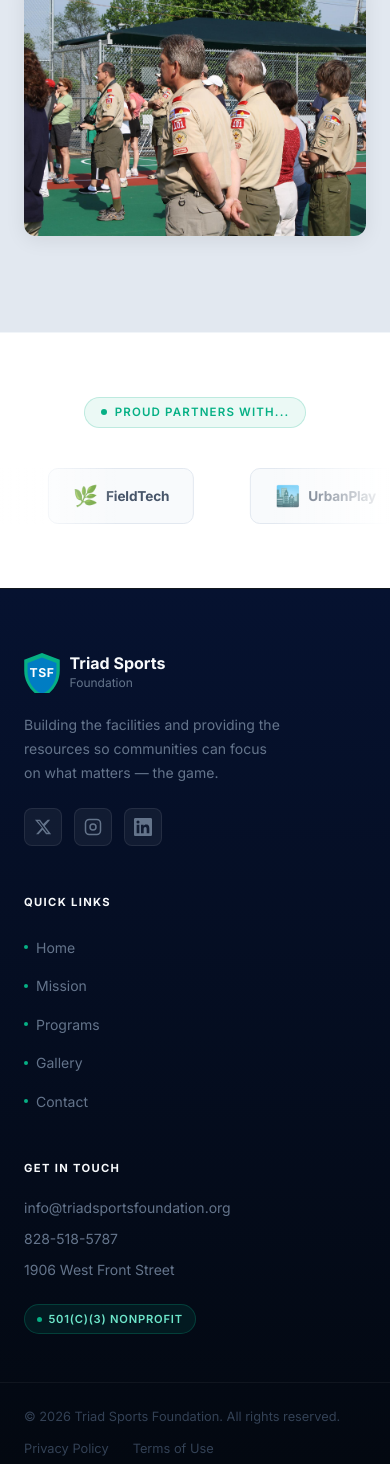
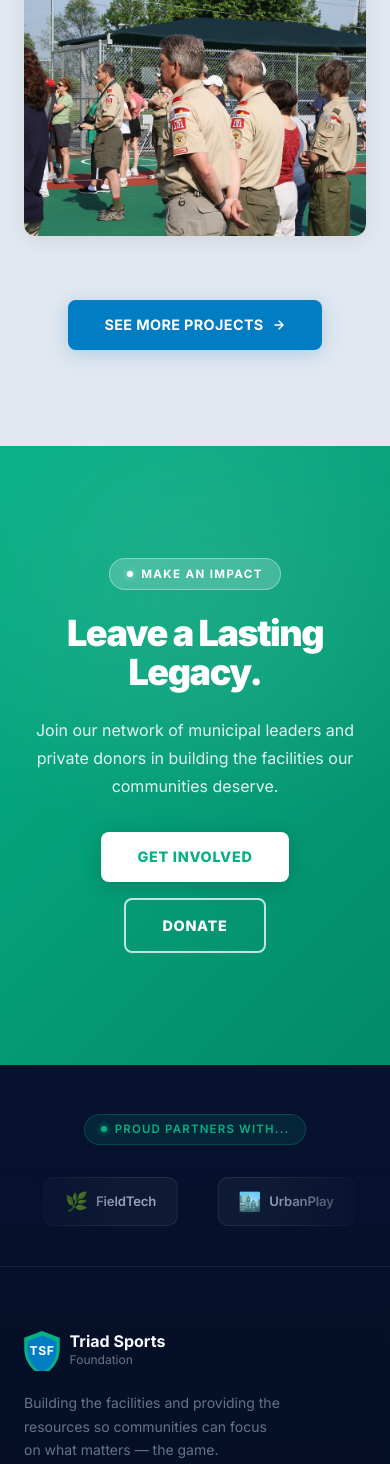
Before and after one commit to SteamWorksWeb/triad-sports, a Next.js app: page / in a window 390 px wide. Shown: the part 6189-7653 px from the top of the page. Built offline with nearby package versions, Linux system fonts and the light colour scheme.

Commit message:
fix: force marquee track width and disable mask pointer events

```diff
--- a/app/page.tsx
+++ b/app/page.tsx
@@ -1149,34 +1149,119 @@ export default function HomePage() {
             </motion.div>
           ))}
         </div>
+
+        {/* CTA row below gallery */}
+        <div
+          style={{
+            marginTop: "4rem",
+            textAlign: "center",
+          }}
+        >
+          <motion.div
+            initial={{ opacity: 0, y: 16 }}
+            whileInView={{ opacity: 1, y: 0 }}
+            viewport={{ once: true, amount: 0.5 }}
+            transition={{ duration: 0.5, ease: [0.22, 1, 0.36, 1] as [number, number, number, number] }}
+            style={{ display: "inline-block" }}
+          >
+            <Link
+              href="/projects"
+              id="gallery-see-more-btn"
+              style={{
+                display: "inline-flex",
+                alignItems: "center",
+                gap: "0.5rem",
+                padding: "0.9rem 2.25rem",
+                background: "#007DC3",
+                color: "#ffffff",
+                fontFamily: "Inter, sans-serif",
+                fontWeight: 700,
+                fontSize: "0.9rem",
+                letterSpacing: "0.025em",
+                textDecoration: "none",
+                borderRadius: "8px",
+                textTransform: "uppercase",
+                boxShadow: "0 4px 20px rgba(0,125,195,0.25)",
+                transition: "background 0.2s ease, transform 0.2s ease",
+              }}
+              onMouseEnter={(e) => {
+                (e.currentTarget as HTMLElement).style.background = "#005f96";
+                (e.currentTarget as HTMLElement).style.transform = "translateY(-2px)";
+              }}
+              onMouseLeave={(e) => {
+                (e.currentTarget as HTMLElement).style.background = "#007DC3";
+                (e.currentTarget as HTMLElement).style.transform = "translateY(0)";
+              }}
+            >
+              See More Projects
+              <svg width="14" height="14" viewBox="0 0 24 24" fill="none" stroke="currentColor" strokeWidth="2.5" strokeLinecap="round" strokeLinejoin="round" aria-hidden="true">
+                <path d="M5 12h14M12 5l7 7-7 7" />
+              </svg>
+            </Link>
+          </motion.div>
+        </div>
       </section>
 
-      {/* ══════════════ PARTNERS CAROUSEL ══════════════ */}
+
+      {/* ══════════════ TERMINAL CTA — GREEN ══════════════ */}
       <section
         style={{
-          background: "#ffffff",
-          padding: "4rem 0",
-          borderTop: "1px solid #f1f5f9",
+          background: "linear-gradient(135deg, #06B085 0%, #049e77 50%, #038a68 100%)",
+          padding: "7rem 1.5rem",
+          textAlign: "center",
+          position: "relative",
           overflow: "hidden",
         }}
       >
-        {/* Section header */}
-        <div style={{ textAlign: "center", marginBottom: "2.5rem" }}>
+        {/* Subtle texture — light radial highlight */}
+        <div
+          aria-hidden="true"
+          style={{
+            position: "absolute",
+            top: "-60px",
+            left: "50%",
+            transform: "translateX(-50%)",
+            width: "800px",
+            height: "400px",
+            borderRadius: "50%",
+            background: "radial-gradient(circle, rgba(255,255,255,0.10) 0%, transparent 70%)",
+            filter: "blur(40px)",
+            pointerEvents: "none",
+          }}
+        />
+
+        <motion.div
+          initial={{ opacity: 0, y: 28 }}
+          whileInView={{ opacity: 1, y: 0 }}
+          viewport={{ once: true, amount: 0.4 }}
+          transition={{ duration: 0.7, ease: [0.22, 1, 0.36, 1] as [number, number, number, number] }}
+          style={{
+            position: "relative",
+            zIndex: 1,
+            maxWidth: "720px",
+            margin: "0 auto",
+            display: "flex",
+            flexDirection: "column",
+            alignItems: "center",
+            gap: "1.5rem",
+          }}
+        >
+          {/* Eyebrow pill — inverted (white bg, green text) */}
           <span
             style={{
               display: "inline-flex",
               alignItems: "center",
               gap: "0.5rem",
-              padding: "0.375rem 1rem",
-              background: "rgba(6,176,133,0.08)",
-              border: "1px solid rgba(6,176,133,0.2)",
+              padding: "0.4rem 1.1rem",
+              background: "rgba(255,255,255,0.20)",
+              border: "1px solid rgba(255,255,255,0.35)",
               borderRadius: "999px",
               fontFamily: "Inter, sans-serif",
-              fontWeight: 600,
+              fontWeight: 700,
               fontSize: "0.72rem",
-              letterSpacing: "0.1em",
+              letterSpacing: "0.12em",
               textTransform: "uppercase",
-              color: "#06B085",
+              color: "#ffffff",
             }}
           >
             <span
@@ -1184,112 +1269,115 @@ export default function HomePage() {
                 width: "6px",
                 height: "6px",
                 borderRadius: "50%",
-                background: "#06B085",
+                background: "#ffffff",
                 display: "inline-block",
+                boxShadow: "0 0 6px rgba(255,255,255,0.7)",
               }}
             />
-            Proud Partners With...
+            Make an Impact
           </span>
-        </div>
 
-        {/* Fade-mask + scrolling track */}
-        <div
-          style={{
-            position: "relative",
-            overflow: "hidden",
-          }}
-        >
-          {/* Left fade */}
+          {/* Headline */}
+          <h2
+            style={{
+              fontFamily: "Inter, sans-serif",
+              fontWeight: 900,
+              fontSize: "clamp(2.25rem, 5.5vw, 4rem)",
+              lineHeight: 1.08,
+              letterSpacing: "-0.04em",
+              color: "#ffffff",
+              margin: 0,
+            }}
+          >
+            Leave a Lasting Legacy.
+          </h2>
+
+          {/* Subheadline */}
+          <p
+            style={{
+              fontFamily: "Inter, sans-serif",
+              fontSize: "clamp(1rem, 2.2vw, 1.15rem)",
+              lineHeight: 1.75,
+              color: "rgba(255,255,255,0.88)",
+              margin: 0,
+              maxWidth: "560px",
+            }}
+          >
+            Join our network of municipal leaders and private donors in building
+            the facilities our communities deserve.
+          </p>
+
+          {/* Buttons */}
           <div
-            aria-hidden="true"
-            style={{
-              position: "absolute",
-              left: 0,
-              top: 0,
-              bottom: 0,
-              width: "120px",
-              background: "linear-gradient(to right, #ffffff, transparent)",
-              zIndex: 2,
-              pointerEvents: "none",
-            }}
-          />
-          {/* Right fade */}
-          <div
-            aria-hidden="true"
-            style={{
-              position: "absolute",
-              right: 0,
-              top: 0,
-              bottom: 0,
-              width: "120px",
-              background: "linear-gradient(to left, #ffffff, transparent)",
-              zIndex: 2,
-              pointerEvents: "none",
-            }}
-          />
-
-          {/* Scrolling logo track — duplicated for seamless loop */}
-          <div
-            className="marquee-track"
             style={{
               display: "flex",
-              alignItems: "center",
-              gap: "3.5rem",
-              width: "max-content",
-              paddingLeft: "1.5rem",
+              flexWrap: "wrap",
+              gap: "1rem",
+              justifyContent: "center",
+              marginTop: "0.5rem",
             }}
           >
-            {[
-              /* Set A */
-              { label: "CityBuild Co.", icon: "🏗️" },
-              { label: "Apex Sports", icon: "⚡" },
-              { label: "FieldTech", icon: "🌿" },
-              { label: "UrbanPlay", icon: "🏙️" },
-              { label: "NexGen Parks", icon: "🌳" },
-              { label: "AthleteFirst", icon: "🏆" },
-              { label: "GridIron Group", icon: "🏈" },
-              { label: "CourtCraft", icon: "🎾" },
-              /* Set B — duplicate for seamless loop */
-              { label: "CityBuild Co.", icon: "🏗️" },
-              { label: "Apex Sports", icon: "⚡" },
-              { label: "FieldTech", icon: "🌿" },
-              { label: "UrbanPlay", icon: "🏙️" },
-              { label: "NexGen Parks", icon: "🌳" },
-              { label: "AthleteFirst", icon: "🏆" },
-              { label: "GridIron Group", icon: "🏈" },
-              { label: "CourtCraft", icon: "🎾" },
-            ].map((logo, i) => (
-              <div
-                key={`${logo.label}-${i}`}
+            {/* Primary — solid white, green text */}
+            <motion.div
+              whileHover={{ y: -2, scale: 1.03 }}
+              whileTap={{ scale: 0.97 }}
+              transition={{ type: "spring", stiffness: 400, damping: 18 }}
+            >
+              <Link
+                href="/get-involved"
+                id="terminal-cta-get-involved-btn"
                 style={{
-                  display: "flex",
+                  display: "inline-flex",
                   alignItems: "center",
                   gap: "0.5rem",
-                  padding: "0.75rem 1.5rem",
-                  borderRadius: "10px",
-                  border: "1px solid #e2e8f0",
-                  background: "#f8fafc",
-                  flexShrink: 0,
-                  userSelect: "none",
+                  padding: "0.9rem 2.25rem",
+                  background: "#ffffff",
+                  color: "#06B085",
+                  fontFamily: "Inter, sans-serif",
+                  fontWeight: 800,
+                  fontSize: "0.9rem",
+                  letterSpacing: "0.05em",
+                  textDecoration: "none",
+                  borderRadius: "8px",
+                  textTransform: "uppercase",
+                  boxShadow: "0 4px 20px rgba(0,0,0,0.15)",
                 }}
               >
-                <span style={{ fontSize: "1.25rem" }}>{logo.icon}</span>
-                <span
-                  style={{
-                    fontFamily: "Inter, sans-serif",
-                    fontWeight: 700,
-                    fontSize: "0.85rem",
-                    letterSpacing: "-0.01em",
-                    color: "#475569",
-                    whiteSpace: "nowrap",
-                  }}
-                >
-                  {logo.label}
-                </span>
-              </div>
-            ))}
+                Get Involved
+              </Link>
+            </motion.div>
+
+            {/* Secondary — white outline */}
+            <motion.div
+              whileHover={{ y: -2, scale: 1.03 }}
+              whileTap={{ scale: 0.97 }}
+              transition={{ type: "spring", stiffness: 400, damping: 18 }}
+            >
+              <Link
+                href="/donate"
+                id="terminal-cta-donate-btn"
+                style={{
+                  display: "inline-flex",
+                  alignItems: "center",
+                  gap: "0.5rem",
+                  padding: "0.9rem 2.25rem",
+                  background: "transparent",
+                  color: "#ffffff",
+                  fontFamily: "Inter, sans-serif",
+                  fontWeight: 800,
+                  fontSize: "0.9rem",
+                  letterSpacing: "0.05em",
+                  textDecoration: "none",
+                  borderRadius: "8px",
+                  border: "2px solid rgba(255,255,255,0.75)",
+                  textTransform: "uppercase",
+                }}
+              >
+                Donate
+              </Link>
+            </motion.div>
           </div>
-        </div>
+        </motion.div>
       </section>
     </>
   );
--- a/components/Footer.tsx
+++ b/components/Footer.tsx
@@ -53,6 +53,126 @@ export default function Footer() {
         borderTop: "1px solid rgba(255,255,255,0.06)",
       }}
     >
+      {/* ══════════════ PARTNERS CAROUSEL ══════════════ */}
+      <div
+        style={{
+          padding: "3rem 0 2.5rem",
+          borderBottom: "1px solid rgba(255,255,255,0.07)",
+          overflow: "hidden",
+        }}
+      >
+        {/* Section header */}
+        <div style={{ textAlign: "center", marginBottom: "2rem" }}>
+          <span
+            style={{
+              display: "inline-flex",
+              alignItems: "center",
+              gap: "0.5rem",
+              padding: "0.375rem 1rem",
+              background: "rgba(6,176,133,0.12)",
+              border: "1px solid rgba(6,176,133,0.25)",
+              borderRadius: "999px",
+              fontFamily: "Inter, sans-serif",
+              fontWeight: 600,
+              fontSize: "0.72rem",
+              letterSpacing: "0.1em",
+              textTransform: "uppercase",
+              color: "#06B085",
+            }}
+          >
+            <span
+              style={{
+                width: "6px",
+                height: "6px",
+                borderRadius: "50%",
+                background: "#06B085",
+                display: "inline-block",
+                boxShadow: "0 0 6px #06B085",
+              }}
+            />
+            Proud Partners With...
+          </span>
+        </div>
+
+        {/* Fade-mask + scrolling track */}
+        <div className="relative w-full overflow-hidden block">
+          {/* Left fade — matches footer bg #061230 */}
+          <div
+            aria-hidden="true"
+            className="pointer-events-none absolute left-0 top-0 bottom-0 z-10"
+            style={{
+              width: "120px",
+              background: "linear-gradient(to right, #061230, transparent)",
+            }}
+          />
+          {/* Right fade — matches footer bg #061230 */}
+          <div
+            aria-hidden="true"
+            className="pointer-events-none absolute right-0 top-0 bottom-0 z-10"
+            style={{
+              width: "120px",
+              background: "linear-gradient(to left, #061230, transparent)",
+            }}
+          />
+
+          {/* Scrolling logo track — duplicated for seamless loop */}
+          <div
+            className="marquee-track flex flex-nowrap items-center flex-shrink-0 w-max min-w-max"
+            style={{
+              gap: "2.5rem",
+              paddingLeft: "1.5rem",
+            }}
+          >
+            {[
+              /* Set A */
+              { label: "CityBuild Co.", icon: "🏗️" },
+              { label: "Apex Sports", icon: "⚡" },
+              { label: "FieldTech", icon: "🌿" },
+              { label: "UrbanPlay", icon: "🏙️" },
+              { label: "NexGen Parks", icon: "🌳" },
+              { label: "AthleteFirst", icon: "🏆" },
+              { label: "GridIron Group", icon: "🏈" },
+              { label: "CourtCraft", icon: "🎾" },
+              /* Set B — exact duplicate for seamless loop */
+              { label: "CityBuild Co.", icon: "🏗️" },
+              { label: "Apex Sports", icon: "⚡" },
+              { label: "FieldTech", icon: "🌿" },
+              { label: "UrbanPlay", icon: "🏙️" },
+              { label: "NexGen Parks", icon: "🌳" },
+              { label: "AthleteFirst", icon: "🏆" },
+              { label: "GridIron Group", icon: "🏈" },
+              { label: "CourtCraft", icon: "🎾" },
+            ].map((logo, i) => (
+              <div
+                key={`${logo.label}-${i}`}
+                className="flex-shrink-0 flex items-center select-none"
+                style={{
+                  gap: "0.5rem",
+                  padding: "0.6rem 1.25rem",
+                  borderRadius: "10px",
+                  border: "1px solid rgba(255,255,255,0.08)",
+                  background: "rgba(255,255,255,0.04)",
+                }}
+              >
+                <span style={{ fontSize: "1.15rem" }}>{logo.icon}</span>
+                <span
+                  style={{
+                    fontFamily: "Inter, sans-serif",
+                    fontWeight: 600,
+                    fontSize: "0.82rem",
+                    letterSpacing: "-0.01em",
+                    color: "#94a3b8",
+                    whiteSpace: "nowrap",
+                  }}
+                >
+                  {logo.label}
+                </span>
+              </div>
+            ))}
+          </div>
+        </div>
+      </div>
+
       {/* Main footer grid */}
       <div
         style={{
```
